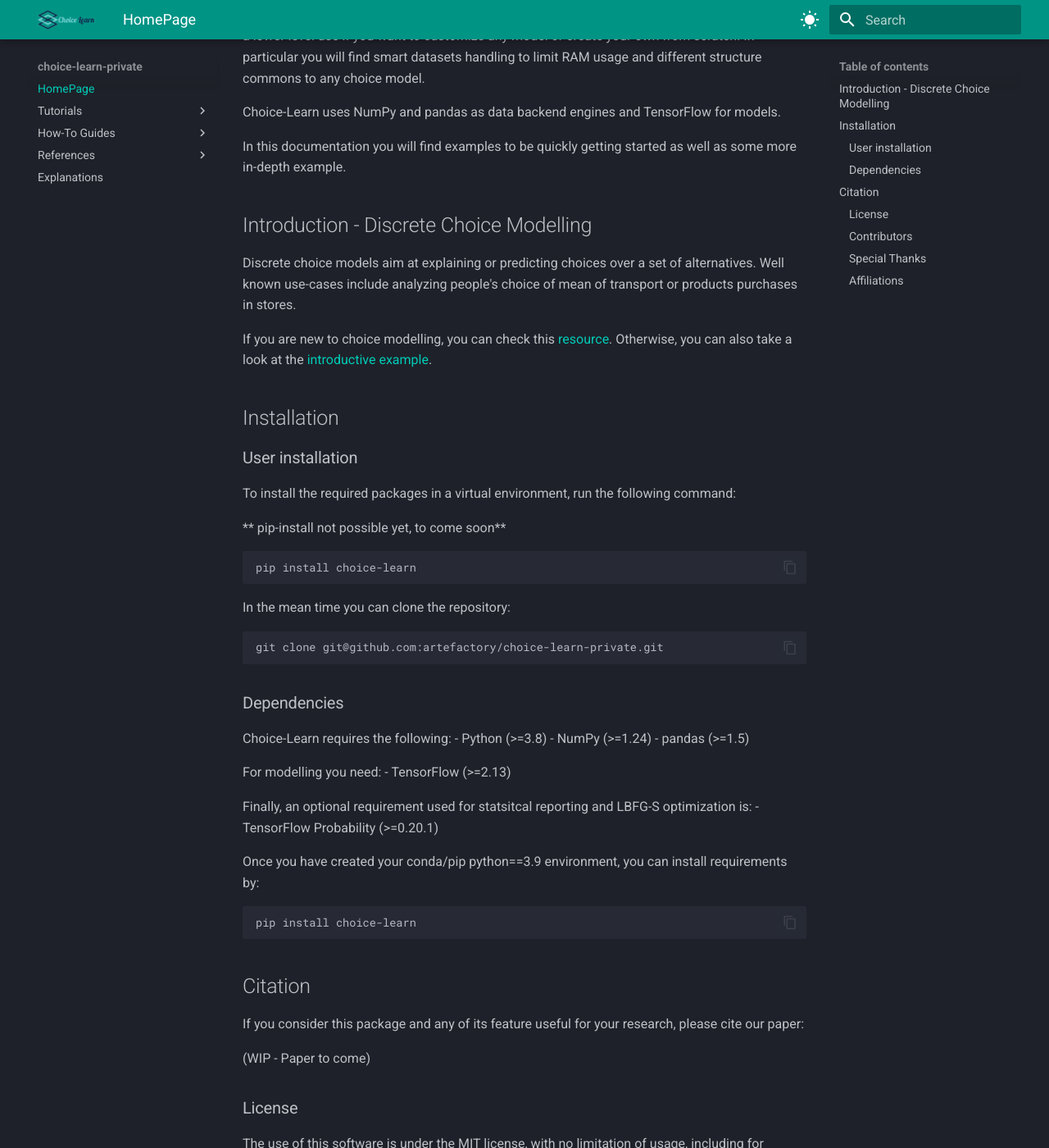
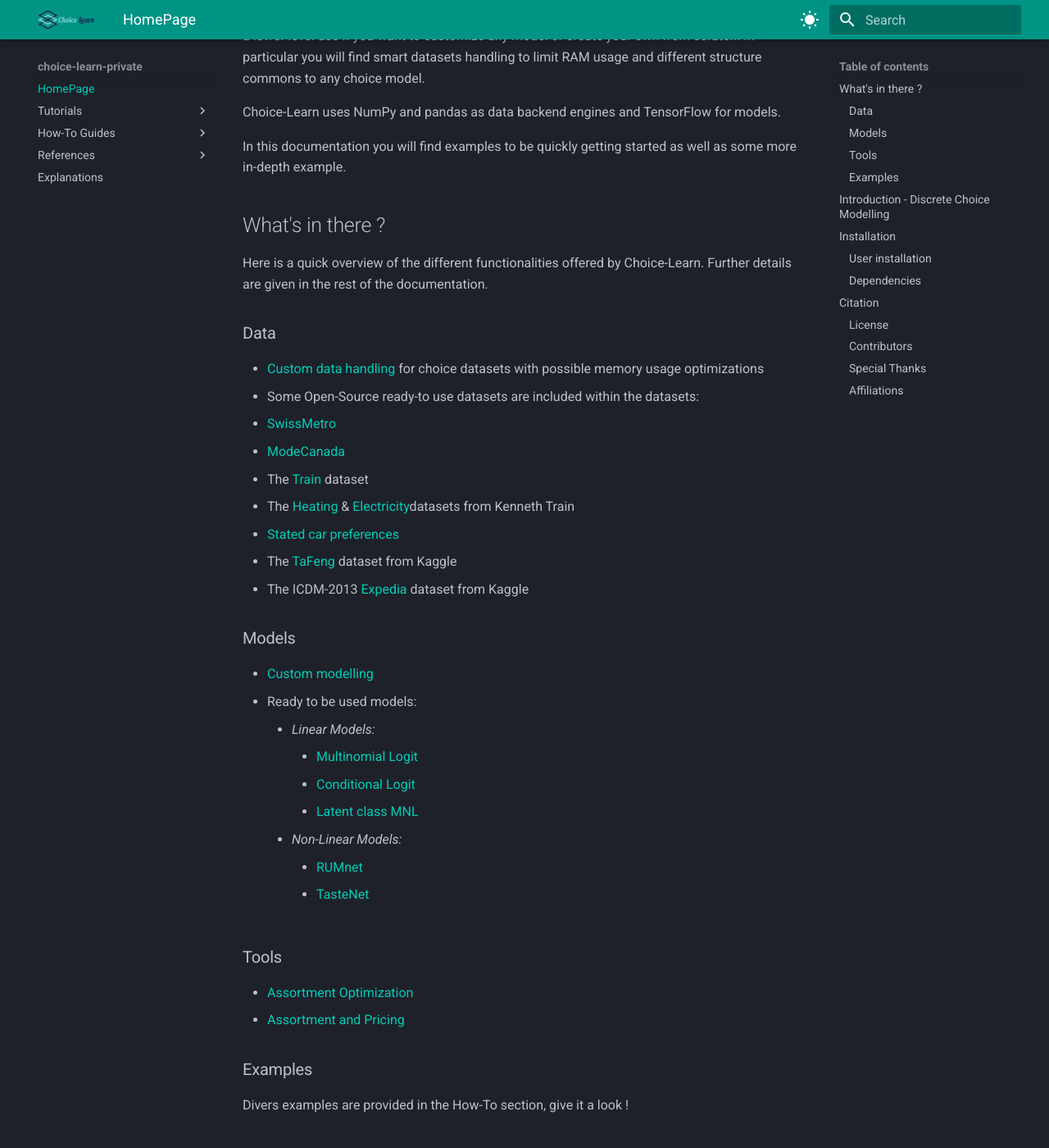
Before and after one commit to artefactory/choice-learn, an MkDocs documentation site: the page built from docs/index.md, in a window 1280 px wide and 1400 px high, scrolled down 241 px. Shown: the whole window at 82% size. Built offline with MkDocs 1.6.1 and Material for MkDocs 9.7.7, drawn with Linux system fonts in a browser that asks for light colours.

Commit message:
ADD: tastenet references & better intodcution

```diff
--- a/docs/index.md
+++ b/docs/index.md
@@ -9,6 +9,40 @@
 Choice-Learn uses NumPy and pandas as data backend engines and TensorFlow for models.
 
 In this documentation you will find examples to be quickly getting started as well as some more in-depth example.
+
+## What's in there ?
+
+Here is a quick overview of the different functionalities offered by Choice-Learn. Further details are given in the rest of the documentation.
+
+### Data
+- [Custom data handling](./reference/data/references_choice_dataset.md) for choice datasets with possible memory usage optimizations
+- Some Open-Source ready-to use datasets are included within the datasets:
+  - [SwissMetro](./references/dataset/references_base.md)
+  - [ModeCanada](./references/dataset/references_base.md)
+  - The [Train](./references/dataset/references_base.md) dataset
+  - The [Heating](./references/dataset/references_base.md) & [Electricity](./references/dataset/references_base.md)datasets from Kenneth Train
+  - [Stated car preferences](./references/dataset/references_base.md)
+  - The [TaFeng](./references/dataset/references_tafeng.md) dataset from Kaggle
+  - The ICDM-2013 [Expedia](./references/dataset/references_expedia.md) dataset from Kaggle
+
+### Models
+- [Custom modelling](./notebooks/introduction/4_model_customization.md)
+- Ready to be used models:
+    - *Linear Models:*
+        - [Multinomial Logit](./references/models/references_simple_mnl.md)
+        - [Conditional Logit](./references/models/references_clogit.md)
+        - [Latent class MNL](./references/models/references_latent_class_mnl.md)
+    - *Non-Linear Models:*
+        - [RUMnet](./references/models/references_rumnet.md)
+        - [TasteNet](./references/models/references_tastenet.md)
+
+### Tools
+- [Assortment Optimization](./references/toolbox/references_assortment_optimizer.md)
+- [Assortment and Pricing](./references/toolbox/references_assortment_optimizer.md)
+
+### Examples
+
+Divers examples are provided in the How-To section, give it a look !
 
 ## Introduction - Discrete Choice Modelling
 
```
Also changed, not shown: docs/references/models/references_tastenet.md (added).
